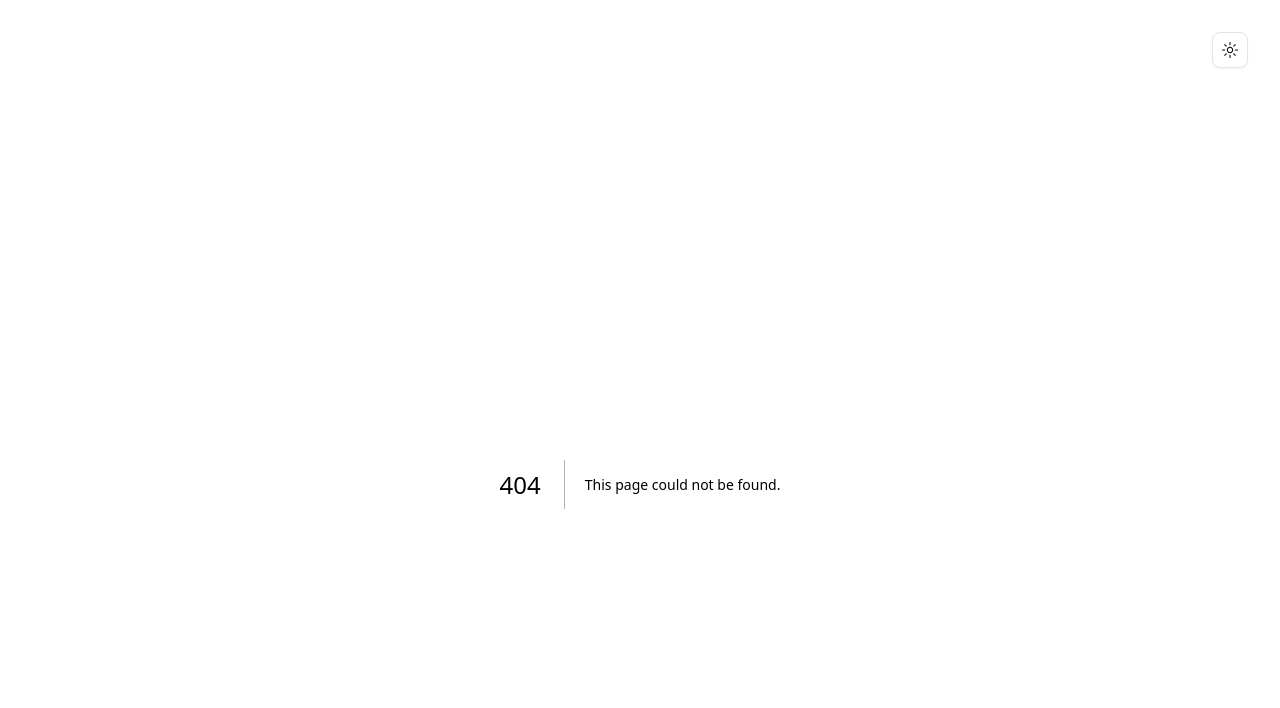
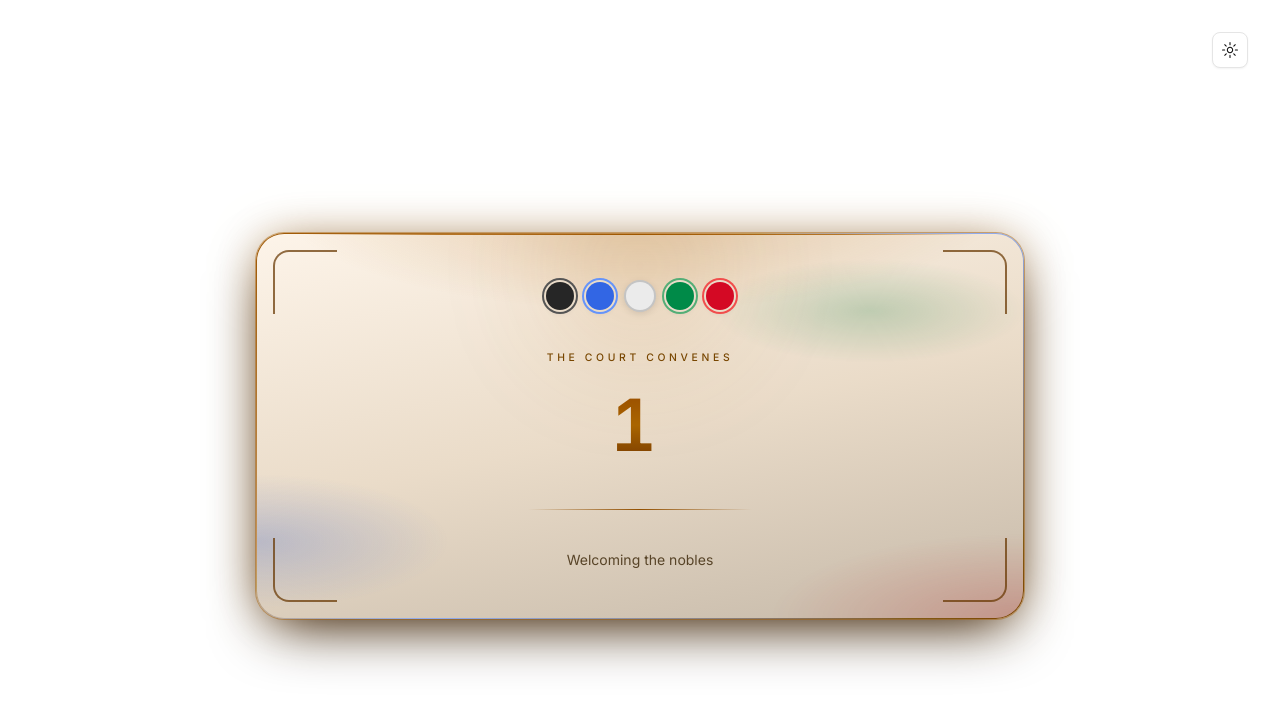
Before and after one commit to jinyang628/splendor, a Next.js app in the folder frontend/: page /lobby/1 in a window 1280 px wide. Before the commit this address had no page. Shown: the top 708 px of the page. Built offline with nearby package versions, Linux system fonts and the light colour scheme; no server answers.

Commit message:
Design lobby page to match home page style

```diff
--- a/frontend/src/app/(home)/layout.tsx
+++ /dev/null
@@ -1,11 +0,0 @@
-import { Cinzel } from 'next/font/google';
-
-const cinzel = Cinzel({
-  subsets: ['latin'],
-  weight: ['400', '600', '700'],
-  variable: '--font-cinzel',
-});
-
-export default function HomeLayout({ children }: { children: React.ReactNode }) {
-  return <div className={cinzel.variable}>{children}</div>;
-}
--- a/frontend/src/app/(home)/page.tsx
+++ b/frontend/src/app/(home)/page.tsx
@@ -1,26 +1,14 @@
 import CreateRoomButton from '@/components/home/create-room-button';
 import JoinRoomGroup from '@/components/home/join-room-group';
 import GemChip from '@/components/shared/game/gem-chip';
+import SplendorHeroShell from '@/components/shared/splendor-hero-shell';
 
 import { CARD_COLORS } from '@/types/cards';
 
 export default function Home() {
   return (
     <main className="flex w-full flex-1 items-center justify-center px-2 py-4 sm:px-4">
-      <article className="splendor-hero">
-        <div className="splendor-hero__frame">
-          <div className="splendor-hero__panel">
-            <div className="splendor-hero__filigree" aria-hidden />
-            <div className="splendor-hero__corner splendor-hero__corner--tl" aria-hidden />
-            <div className="splendor-hero__corner splendor-hero__corner--tr" aria-hidden />
-            <div className="splendor-hero__corner splendor-hero__corner--bl" aria-hidden />
-            <div className="splendor-hero__corner splendor-hero__corner--br" aria-hidden />
-
-            <div
-              className="splendor-hero__halo pointer-events-none absolute -top-20 left-1/2 size-56 -translate-x-1/2 rounded-full opacity-60 blur-3xl"
-              aria-hidden
-            />
-
+      <SplendorHeroShell>
         <header className="relative z-10 flex flex-col items-center gap-5 text-center">
           <div className="splendor-gem-crown flex items-center justify-center gap-2.5 sm:gap-3">
             {CARD_COLORS.map((color) => (
@@ -33,8 +21,8 @@ export default function Home() {
             <h1 className="splendor-title animate-title-shine">Splendor</h1>
             <div className="splendor-divider" aria-hidden />
             <p className="splendor-subtitle mx-auto max-w-sm">
-                  Amass gems, acquire development cards, and attract nobles to claim your place
-                  among the merchant elite.
+              Amass gems, acquire development cards, and attract nobles to claim your place among
+              the merchant elite.
             </p>
           </div>
         </header>
@@ -55,9 +43,7 @@ export default function Home() {
             <JoinRoomGroup />
           </div>
         </section>
-          </div>
-        </div>
-      </article>
+      </SplendorHeroShell>
     </main>
   );
 }
--- a/frontend/src/app/globals.css
+++ b/frontend/src/app/globals.css
@@ -310,6 +310,14 @@
     @apply relative isolate w-full max-w-2xl;
   }
 
+  .splendor-hero--wide {
+    @apply max-w-3xl;
+  }
+
+  .splendor-hero__panel--spacious {
+    @apply px-10 py-14 sm:px-14 sm:py-16;
+  }
+
   .splendor-hero__frame {
     @apply relative overflow-hidden rounded-[1.75rem] p-[1px];
     background: linear-gradient(
@@ -414,6 +422,43 @@
       color-mix(in oklch, var(--splendor-gold) 70%, transparent),
       transparent
     );
+  }
+
+  .splendor-divider--lg {
+    @apply w-48 sm:w-56;
+  }
+
+  .splendor-lede {
+    font-family: var(--font-display);
+    @apply from-splendor-gold to-splendor-gold-muted bg-gradient-to-r via-amber-200 bg-clip-text text-2xl font-semibold tracking-tight text-transparent sm:text-3xl;
+  }
+
+  .splendor-room-code {
+    @apply animate-title-shine max-w-full cursor-pointer rounded-md border-0 bg-transparent px-2 py-2 text-center font-mono text-5xl leading-none font-semibold tracking-[0.18em] transition-opacity outline-none select-all hover:opacity-85 sm:text-6xl md:text-7xl;
+    font-feature-settings: 'tnum' 1;
+    background-image: linear-gradient(
+      to bottom,
+      var(--splendor-gold),
+      color-mix(in oklch, var(--splendor-gold) 75%, white),
+      var(--splendor-gold-muted)
+    );
+    -webkit-background-clip: text;
+    background-clip: text;
+    color: transparent;
+  }
+
+  .splendor-room-code:focus-visible {
+    @apply ring-offset-background ring-2 ring-offset-2;
+    --tw-ring-color: color-mix(in oklch, var(--splendor-gold) 55%, transparent);
+  }
+
+  .splendor-status {
+    @apply text-sm transition-opacity duration-500 ease-in-out;
+    color: color-mix(in oklch, var(--muted-foreground) 88%, var(--splendor-gold-muted));
+  }
+
+  .dark .splendor-status {
+    color: color-mix(in oklch, var(--muted-foreground) 75%, var(--splendor-gold));
   }
 
   .splendor-gem-crown .gem-chip {
@@ -525,6 +570,30 @@
     color: oklch(0.38 0.04 75);
   }
 
+  :root:not(.dark) .splendor-lede {
+    background-image: linear-gradient(
+      to right,
+      oklch(0.42 0.15 75),
+      oklch(0.5 0.14 78),
+      oklch(0.38 0.12 75)
+    );
+    -webkit-background-clip: text;
+    background-clip: text;
+  }
+
+  :root:not(.dark) .splendor-room-code {
+    background-image: linear-gradient(
+      to bottom,
+      oklch(0.44 0.16 75),
+      oklch(0.52 0.15 78),
+      oklch(0.36 0.13 75)
+    );
+  }
+
+  :root:not(.dark) .splendor-status {
+    color: oklch(0.4 0.05 75);
+  }
+
   :root:not(.dark) .splendor-gem-crown .gem-chip {
     @apply shadow-md ring-offset-2;
     --tw-ring-offset-color: var(--splendor-velvet-deep);
--- a/frontend/src/app/layout.tsx
+++ b/frontend/src/app/layout.tsx
@@ -1,6 +1,6 @@
 import type { Metadata } from 'next';
 import { ThemeProvider } from 'next-themes';
-import { Inter } from 'next/font/google';
+import { Cinzel, Inter } from 'next/font/google';
 
 import { QueryProvider } from '@/components/providers/query';
 import Header from '@/components/shared/header';
@@ -9,6 +9,11 @@ import { Toaster } from '@/components/ui/sonner';
 import './globals.css';
 
 const inter = Inter({ subsets: ['latin'] });
+const cinzel = Cinzel({
+  subsets: ['latin'],
+  weight: ['400', '600', '700'],
+  variable: '--font-cinzel',
+});
 
 export const metadata: Metadata = {
   title: 'Splendor',
@@ -22,7 +27,7 @@ export default function RootLayout({
 }>) {
   return (
     <html lang="en" suppressHydrationWarning>
-      <body className={inter.className}>
+      <body className={`${inter.className} ${cinzel.variable}`}>
         <ThemeProvider
           attribute="class"
           defaultTheme="system"
--- /dev/null
+++ b/frontend/src/app/lobby/[gameId]/page.tsx
@@ -0,0 +1,95 @@
+'use client';
+
+import { useRouter } from 'next/navigation';
+
+import { use, useEffect } from 'react';
+
+import { toast } from 'sonner';
+
+import StatusText from '@/components/lobby/status-text';
+import GemChip from '@/components/shared/game/gem-chip';
+import SplendorHeroShell from '@/components/shared/splendor-hero-shell';
+
+import { CARD_COLORS } from '@/types/cards';
+
+import { supabase } from '@/lib/supabase';
+
+type LobbyPageProps = { params: Promise<{ gameId: string }> };
+
+export default function LobbyPage({ params }: LobbyPageProps) {
+  const router = useRouter();
+  const { gameId } = use(params);
+
+  useEffect(() => {
+    if (!gameId) return;
+
+    const channel = supabase
+      .channel(`room-${gameId}`)
+      .on(
+        'postgres_changes',
+        {
+          event: 'UPDATE',
+          schema: 'public',
+          table: 'games',
+          filter: `id=eq.${gameId}`,
+        },
+        (payload) => {
+          console.log('Change received!', payload);
+          const updatedRoom = payload.new;
+          if (updatedRoom.is_ready) {
+            setTimeout(() => {
+              router.push(`/game/${gameId}`);
+            }, 1000);
+          }
+        },
+      )
+      .subscribe();
+
+    return () => {
+      supabase.removeChannel(channel);
+    };
+  }, [gameId, router]);
+
+  const copyRoomCode = async () => {
+    try {
+      await navigator.clipboard.writeText(gameId);
+      toast.success('Room code copied to clipboard');
+    } catch (error) {
+      toast.error('Failed to copy room code');
+      console.error(error);
+    }
+  };
+
+  return (
+    <main className="flex min-h-[70vh] w-full flex-1 items-center justify-center px-2 py-4 sm:px-4">
+      <SplendorHeroShell wide spacious>
+        <div className="relative z-10 flex flex-col items-center gap-8 text-center sm:gap-10">
+          <div className="splendor-gem-crown flex items-center justify-center gap-2.5 sm:gap-3">
+            {CARD_COLORS.map((color) => (
+              <GemChip key={color} color={color} prominent />
+            ))}
+          </div>
+
+          <div className="mx-auto flex w-full max-w-2xl flex-col items-center gap-4">
+            <p className="splendor-eyebrow">The court convenes</p>
+            <button
+              type="button"
+              className="splendor-room-code break-all"
+              title="Copy room code"
+              aria-label={`Copy room code ${gameId}`}
+              onClick={copyRoomCode}
+            >
+              {gameId}
+            </button>
+          </div>
+
+          <div className="splendor-divider splendor-divider--lg" aria-hidden />
+
+          <div className="mx-auto max-w-xl">
+            <StatusText />
+          </div>
+        </div>
+      </SplendorHeroShell>
+    </main>
+  );
+}
--- /dev/null
+++ b/frontend/src/components/lobby/status-text.tsx
@@ -0,0 +1,48 @@
+'use client';
+
+import { useEffect, useState } from 'react';
+
+const STATUS_MESSAGES = [
+  'Shuffling the gem market',
+  'Welcoming the nobles',
+  'Counting emerald reserves',
+  'Inspecting rare rubies',
+  'Opening velvet card cases',
+  'Stacking sapphire shipments',
+  'Minting prestige points',
+  'Refreshing the trade ledger',
+  'Awaiting ambitious merchants',
+  'Securing diamond caravans',
+  'Welcoming noble patrons',
+] as const;
+
+export default function StatusText() {
+  const [statusIndex, setStatusIndex] = useState(0);
+  const [fading, setFading] = useState(false);
+
+  useEffect(() => {
+    const DISPLAY_MS = 3000;
+    const FADE_MS = 400;
+
+    let fadeTimeout: ReturnType<typeof setTimeout> | null = null;
+
+    const id = setInterval(() => {
+      setFading(true);
+      fadeTimeout = setTimeout(() => {
+        setStatusIndex((i) => (i + 1) % STATUS_MESSAGES.length);
+        setFading(false);
+      }, FADE_MS);
+    }, DISPLAY_MS);
+
+    return () => {
+      clearInterval(id);
+      if (fadeTimeout) clearTimeout(fadeTimeout);
+    };
+  }, []);
+
+  return (
+    <p className={`splendor-status ${fading ? 'opacity-0' : 'opacity-100'}`} aria-live="polite">
+      {STATUS_MESSAGES[statusIndex]}
+    </p>
+  );
+}
--- /dev/null
+++ b/frontend/src/components/shared/splendor-hero-shell.tsx
@@ -0,0 +1,40 @@
+import { cn } from '@/lib/utils';
+
+type SplendorHeroShellProps = {
+  children: React.ReactNode;
+  /** Wider shell (e.g. lobby with a large room code). */
+  wide?: boolean;
+  /** Extra inner padding for content-heavy screens. */
+  spacious?: boolean;
+  className?: string;
+};
+
+/**
+ * Shared royal Splendor frame: gilt border, velvet panel, corners, halo.
+ * Pair with utility classes in globals.css (`.splendor-*`).
+ */
+export default function SplendorHeroShell({
+  children,
+  wide = false,
+  spacious = false,
+  className,
+}: SplendorHeroShellProps) {
+  return (
+    <article className={cn('splendor-hero', wide && 'splendor-hero--wide', className)}>
+      <div className="splendor-hero__frame">
+        <div className={cn('splendor-hero__panel', spacious && 'splendor-hero__panel--spacious')}>
+          <div className="splendor-hero__filigree" aria-hidden />
+          <div className="splendor-hero__corner splendor-hero__corner--tl" aria-hidden />
+          <div className="splendor-hero__corner splendor-hero__corner--tr" aria-hidden />
+          <div className="splendor-hero__corner splendor-hero__corner--bl" aria-hidden />
+          <div className="splendor-hero__corner splendor-hero__corner--br" aria-hidden />
+          <div
+            className="splendor-hero__halo pointer-events-none absolute -top-20 left-1/2 size-56 -translate-x-1/2 rounded-full opacity-60 blur-3xl"
+            aria-hidden
+          />
+          {children}
+        </div>
+      </div>
+    </article>
+  );
+}
```
Lines whose indentation alone changed are shown as unchanged.
